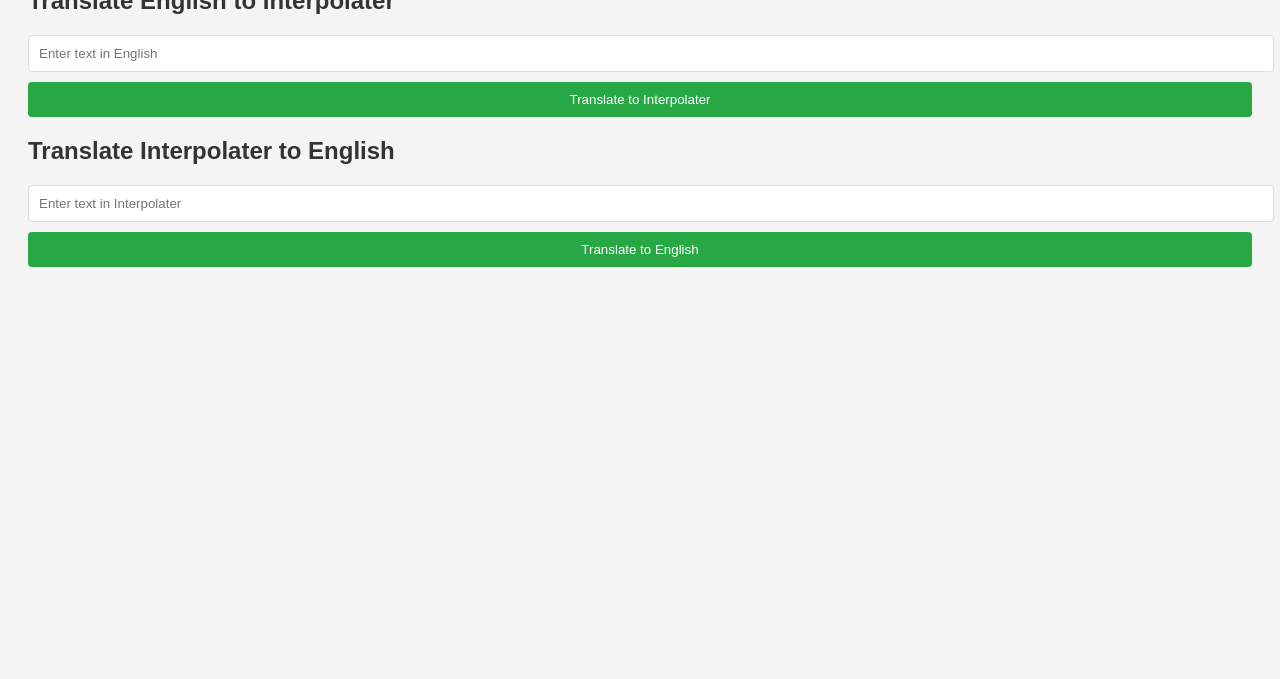
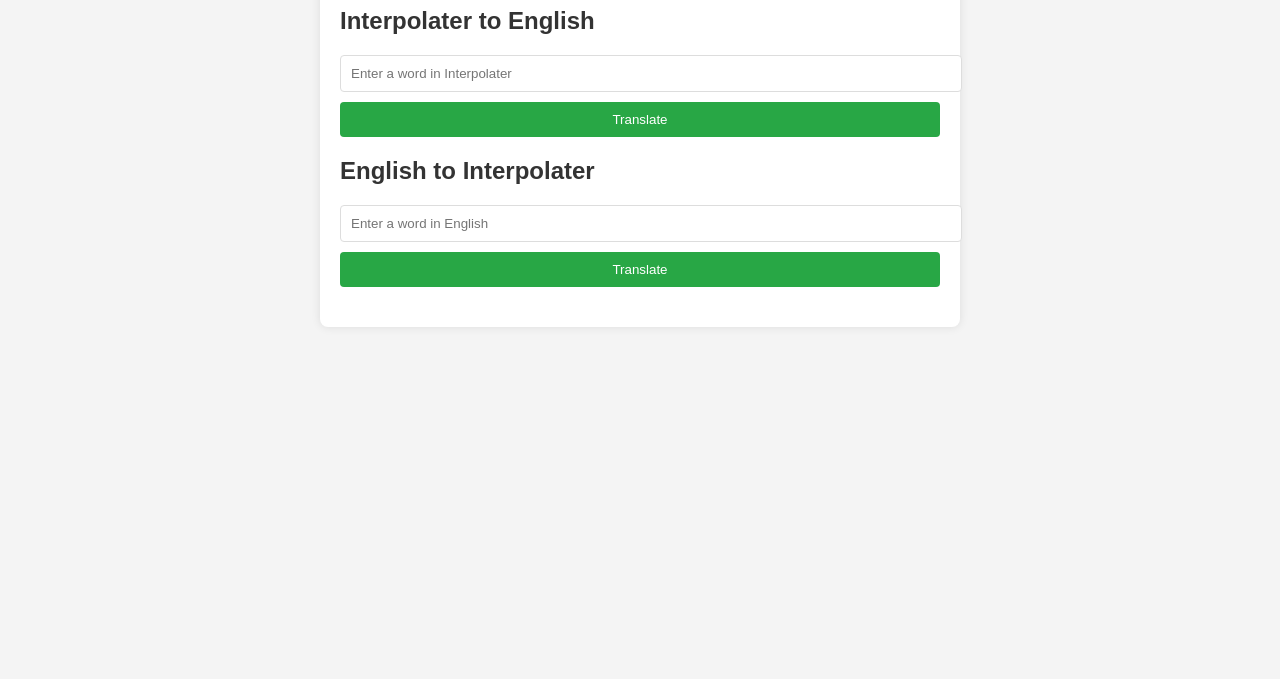
Before and after one commit to Arnsed44/translate, a plain HTML site: page index.html in a window 1280 px wide. Shown: the part 121-800 px from the top of the page. Drawn offline with Linux system fonts and the light colour scheme.

Commit message:
Update index.html

```diff
--- a/index.html
+++ b/index.html
@@ -4,27 +4,28 @@
     <meta charset="UTF-8">
     <meta name="viewport" content="width=device-width, initial-scale=1.0">
     <title>Interpolater Translator</title>
-    <link rel="stylesheet" href="styles.css"> <!-- Optional: link to your CSS file -->
+    <link rel="stylesheet" href="styles.css">
 </head>
 <body>
-    <h1>Interpolater Translator</h1>
+    <div class="container">
+        <h1>Interpolater Translator</h1>
 
-    <!-- English to Interpolater Translation -->
-    <div>
-        <h2>Translate English to Interpolater</h2>
-        <input id="englishInput" type="text" placeholder="Enter text in English" />
-        <button id="translateToInterpolater">Translate to Interpolater</button>
-        <div id="interpolaterOutput"></div>
+        <!-- Interpolater to English Section -->
+        <div class="section">
+            <h2>Interpolater to English</h2>
+            <input type="text" id="inputWordToEnglish" placeholder="Enter a word in Interpolater">
+            <button id="translateToEnglishBtn">Translate</button>
+            <p id="resultToEnglish"></p>
+        </div>
+
+        <!-- English to Interpolater Section -->
+        <div class="section">
+            <h2>English to Interpolater</h2>
+            <input type="text" id="inputWordToInterpolater" placeholder="Enter a word in English">
+            <button id="translateToInterpolaterBtn">Translate</button>
+            <p id="resultToInterpolater"></p>
+        </div>
     </div>
-
-    <!-- Interpolater to English Translation -->
-    <div>
-        <h2>Translate Interpolater to English</h2>
-        <input id="interpolaterInput" type="text" placeholder="Enter text in Interpolater" />
-        <button id="translateToEnglish">Translate to English</button>
-        <div id="englishOutput"></div>
-    </div>
-
-    <script src="script.js"></script> <!-- Link to your JavaScript file -->
+    <script src="script.js"></script>
 </body>
 </html>
```
